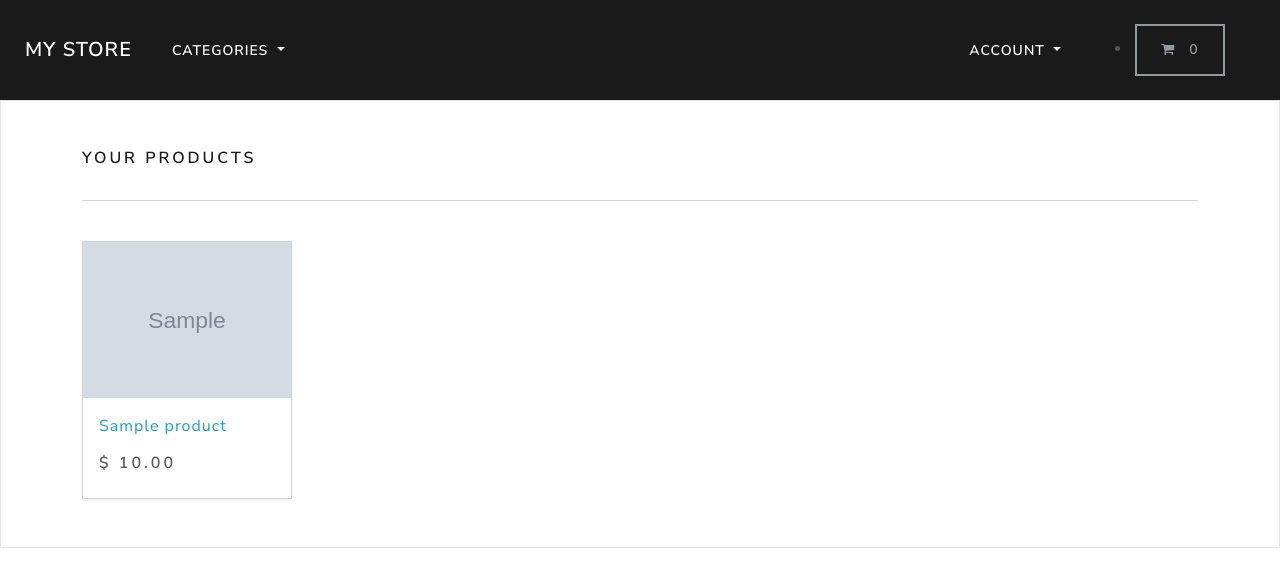
After one commit to karenkrmoyan/djangofinal, a Django app: page /store/my-products/ in a window 1280 px wide. The commit adds this page. Shown: the top 587 px of the page. Run offline with Django 5.2, Linux system fonts and the light colour scheme; a user stored in the database is signed in; tables that the repository leaves empty hold one stand-in row (values such as "Sample post"); grey boxes marked "Sample" are stand-in pictures; some libraries are stand-ins or nearby versions.

Commit message:
Added functionality for the user to be able to add his own products, created a button 'account' on the main nav bar with dropdown menu, user can add product, view his posted products and logout from there, made a template for adding product and wrote view functions accordingly

```diff
--- a/ecommerce/account/views.py
+++ b/ecommerce/account/views.py
@@ -137,7 +137,7 @@ def my_login(request):
 
                 auth.login(request, user)
 
-                return redirect("dashboard")
+                return redirect("/")
 
     context = {"form": form}
 
--- a/ecommerce/store/models.py
+++ b/ecommerce/store/models.py
@@ -1,5 +1,7 @@
 from django.db import models
 from django.urls import reverse
+from django.contrib.auth.models import User
+from django.utils.text import slugify
 
 
 class Category(models.Model):
@@ -23,7 +25,8 @@ class Category(models.Model):
 
 class Product(models.Model):
 
-    category = models.ForeignKey(Category, related_name="product", on_delete=models.CASCADE, null=True  )
+    category = models.ForeignKey(Category, related_name="product", on_delete=models.CASCADE, null=True)
+    user = models.ForeignKey(User, on_delete=models.CASCADE, null=True, blank=True)
     title = models.CharField(max_length=250)
     brand = models.CharField(max_length=250, default="un-branded")
     description = models.TextField(blank=True)
@@ -42,3 +45,10 @@ class Product(models.Model):
     def get_absolute_url(self):
 
         return reverse("product-info", args=[self.slug])
+
+    # - Saving the slug field when user is posting a product
+
+    def save(self, *args, **kwargs):
+        if not self.slug:
+            self.slug = slugify(self.title)
+        super().save(*args, **kwargs)
--- a/ecommerce/store/templates/store/base.html
+++ b/ecommerce/store/templates/store/base.html
@@ -69,7 +69,7 @@
 
         <span class="navbar-toggler-icon"></span>
 
-    </button>
+        </button>
 
 
         <div class="collapse navbar-collapse" id="navbarCollapse">
@@ -116,22 +116,37 @@
 
             <ul class="navbar-nav ms-auto">
 
+                {% if request.user.is_authenticated %}
 
-                <li class="nav-item">
+                    <li class="nav-item dropdown">
+                        <a class="nav-link dropdown-toggle text-white" href="#" id="navbarDropdown" role="button"
+                           data-bs-toggle="dropdown" aria-expanded="false">
+                            Account
+                        </a>
+                        <ul class="dropdown-menu" aria-labelledby="navbarDropdown">
+                            <li><a class="dropdown-item" href="{% url 'add-product' %}"> Add Product </a></li>
+                            <li><a class="dropdown-item" href="{% url 'my-products' %}"> My Products </a></li>
+                            <li><a class="dropdown-item" href=""> Settings </a></li>
+                            <li><a class="dropdown-item" href="{% url 'user-logout' %}" style="color: red;"> Logout </a></li>
+                        </ul>
+                    </li>
 
-                    <a class="btn btn-alert navbar-btn text-white" type="button"  href="{% url 'register' %}"> Register </a>
+                {% else %}
 
-                </li>
+                    <li class="nav-item">
+                        <a class="btn btn-alert navbar-btn text-white" type="button" href="{% url 'register' %}"> Register </a>
+                    </li>
+                    <li class="nav-item">
+                        <a class="btn btn-alert navbar-btn text-white" type="button" href="{% url 'my-login' %}"> Login </a>
+                    </li>
+                {% endif %}
+
+            </ul>
+
+        </div>
 
 
-                <li class="nav-item">
-
-                    <a class="btn btn-alert navbar-btn text-white" type="button"  href="{% url 'my-login' %}"> Login </a>
-
-                </li>
-
-
-                &nbsp; &nbsp; &nbsp;
+        &nbsp; &nbsp;
 
 
                 <li class="nav-item">
@@ -176,6 +191,7 @@
     </nav>
 
 
+
     <body>
 
 
--- /dev/null
+++ b/ecommerce/store/templates/store/my-products.html
@@ -0,0 +1,60 @@
+{% extends "./base.html" %}
+
+{% load static %}
+
+
+{% block content %}
+
+
+<main>
+
+  <div class="album py-5 bg-light">
+    <div class="container">
+
+        {% if products %}
+
+            <div class="pb-3 h5"> Your Products </div>
+
+
+            <hr>
+
+            <br>
+
+
+            <div class="row row-cols-1 row-cols-sm-2 row-cols-md-5 g-3">
+
+
+
+            {% for product in products %}
+
+            <div class="col">
+            <div class="card shadow-sm">
+            <img class="img-fluid" alt="Responsive image" src="{{ product.image.url }}">
+
+                <div class="card-body">
+                <p class="card-text">
+                    <a class="text-info text-decoration-none" href="{{ product.get_absolute_url }}"> {{ product.title }} </a>
+                </p>
+                <div class="d-flex justify-content-between align-items-center">
+                    <h5> $ {{ product.price }} </h5>
+                </div>
+                </div>
+            </div>
+            </div>
+
+            {% endfor %}
+
+        {% else %}
+
+            <div class="pb-3 h5"> You don't have any products yet </div>
+
+        {% endif %}
+
+      </div>
+    </div>
+  </div>
+
+
+</main>
+
+{% endblock %}
--- a/ecommerce/store/urls.py
+++ b/ecommerce/store/urls.py
@@ -1,4 +1,6 @@
 from django.urls import path
+from django.conf.urls import static
+from django.conf import settings
 
 from . import views
 
@@ -11,5 +13,11 @@ urlpatterns = [
     path("product/<slug:product_slug>/", views.product_info, name="product-info"),
 
     # Individual category
-    path("search/<slug:category_slug>/", views.list_category, name="list-category")
+    path("search/<slug:category_slug>/", views.list_category, name="list-category"),
+
+    # Products added by user
+    path("store/my-products/", views.my_products, name="my-products"),
+
+    # Adding products by user
+    path("store/add-product/", views.add_product, name="add-product"),
 ]
--- a/ecommerce/store/views.py
+++ b/ecommerce/store/views.py
@@ -1,6 +1,9 @@
-from django.shortcuts import render, get_object_or_404
+from django.shortcuts import render, get_object_or_404, redirect
+from django.contrib.auth.models import User
+from django.contrib.auth.decorators import login_required
 
 from .models import Category, Product
+from .forms import ProductForm
 
 def store(request):
 
@@ -39,3 +42,41 @@ def product_info(request, product_slug):
     context = {"product": product}
 
     return render(request, "store/product-info.html", context=context)
+
+
+
+# - Getting products posted by current user
+
+@login_required
+def my_products(request):
+
+    user = request.user
+
+    products = Product.objects.filter(user=user)
+
+    return render(request, "store/my-products.html", {"products": products})
+
+
+
+@login_required
+def add_product(request):
+
+    if request.method == "POST":
+
+        form = ProductForm(request.POST, request.FILES)
+
+        if form.is_valid():
+
+            product = form.save(commit=False)
+
+            product.user = request.user
+
+            product.save()
+
+            return redirect("my-products")
+
+    else:
+
+        form = ProductForm()
+
+    return render(request, "store/add-product.html", {"form": form})
```
Also changed, not shown: ecommerce/store/templates/store/add-product.html (added, +75 -0 lines), ecommerce/static/media/images/guess-shoe-sport.jpeg (added), ecommerce/static/media/images/white-guess-shoes.jpg (added), ecommerce/store/migrations/0004_product_user.py (added).
